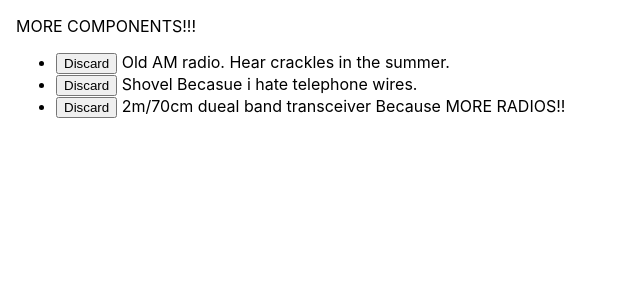
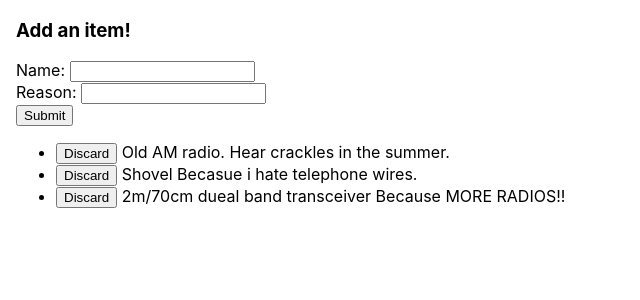
Before and after one commit to stinkfloyd/radios, a React (Create React App) app: page / in a window 1280 px wide. Shown: the top 300 px of the page, without its empty margins (0-640 px from the left). Built offline with nearby package versions, Linux system fonts and the light colour scheme.

Commit message:
First part of adding item

```diff
--- /dev/null
+++ b/src/components/add-item/add-item.js
@@ -0,0 +1,32 @@
+import React, { Component } from 'react'
+
+class AddItem extends Component {
+
+    onSubmit = (e) => {
+        e.preventDefault()
+        console.log(`I submit`)
+    }
+
+    render() {
+        return (
+            <div>
+                <h3>Add an item!</h3>
+                <form onSubmit={this.onSubmit}>
+                    <div>
+                        <label>Name: </label>
+                        <input />
+                    </div>
+                    <div>
+                        <label>Reason: </label>
+                        <input />
+                    </div>
+                    <div>
+                        <input type="submit" />
+                    </div>
+                </form>
+            </div >
+        )
+    }
+}
+
+export default AddItem
--- a/src/components/app/App.js
+++ b/src/components/app/App.js
@@ -3,6 +3,7 @@ import React, {
 } from 'react';
 import './App.css';
 import ItemList from '../item-list/item-list'
+import AddItem from '../add-item/add-item'
 
 class App extends Component {
 
@@ -30,7 +31,7 @@ class App extends Component {
   render() {
     return (
       <div className="App" >
-        MORE COMPONENTS!!!
+        <AddItem />
         <ItemList items={this.state.items} onDeleteItem={this.onDeleteItem} />
       </div>
     );
```
